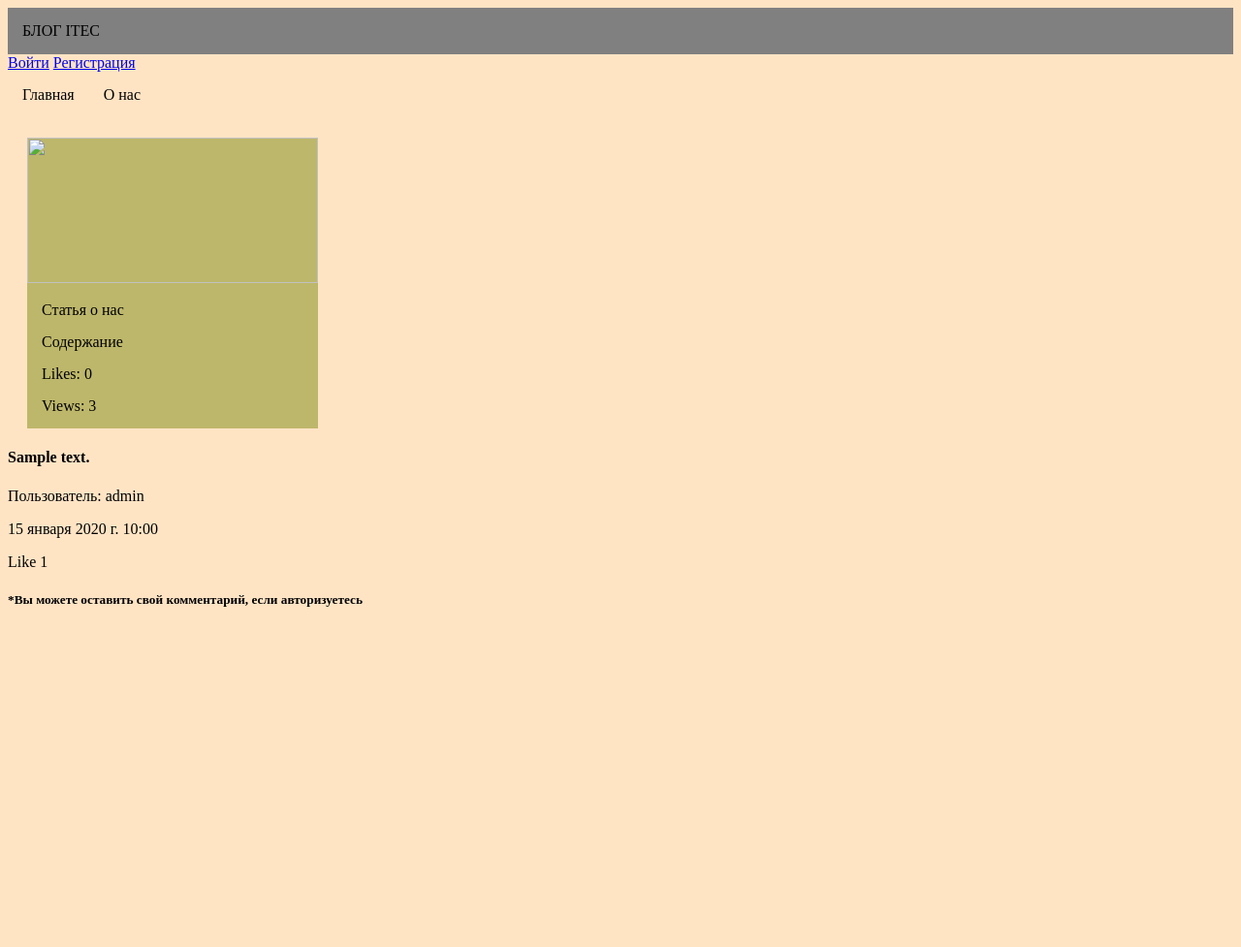
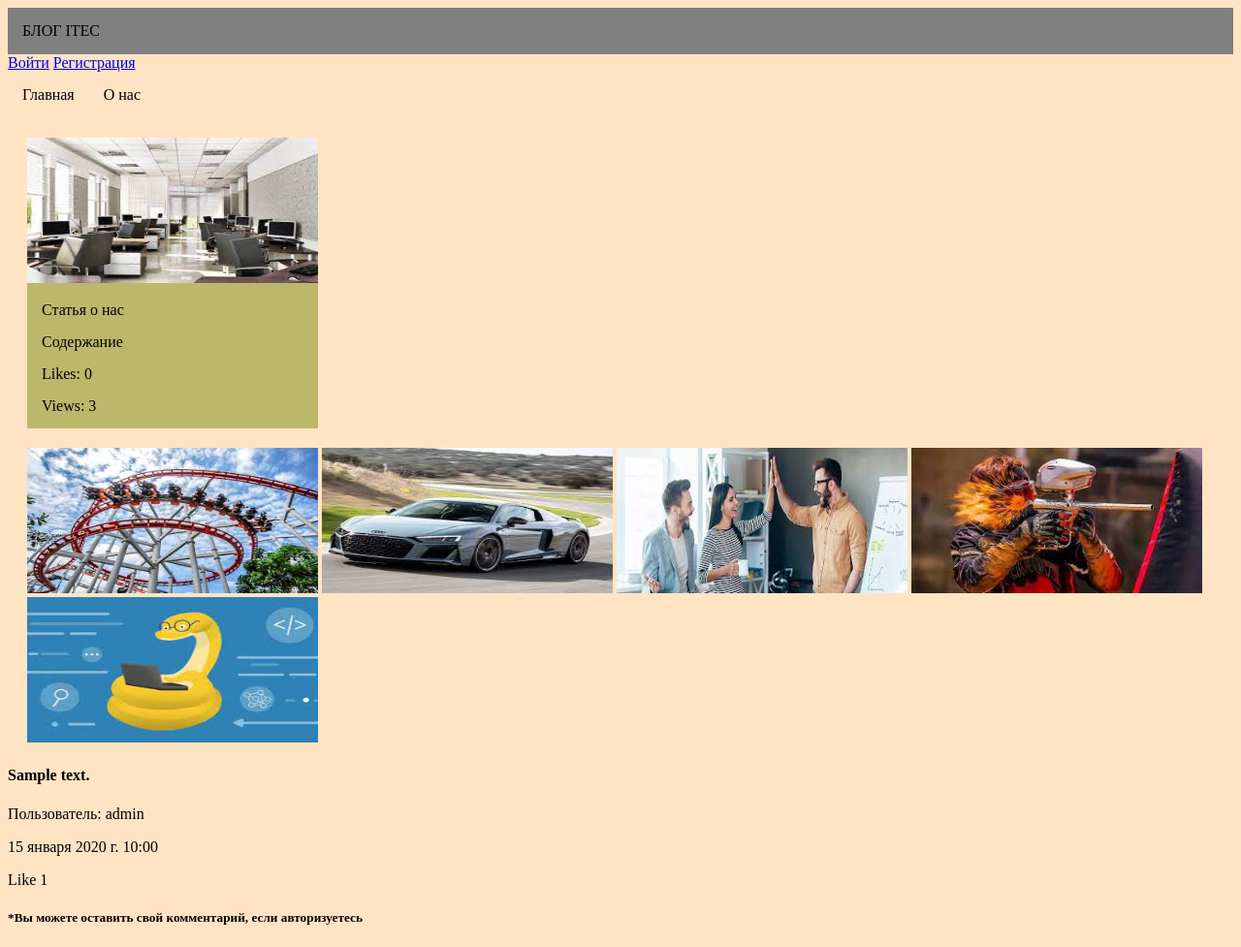
Before and after one commit to GeorgeLapidus/Blog, a Django app: page /post_detail/1 in a window 1280 px wide. Shown: the whole page at 97% size. Before the commit the page ends 626 px from the top, so only its background shows below. Run offline with Django 4.2, Linux system fonts and the light colour scheme; data comes from the database, SQL or seed files in the repository; both versions use the stored data as it was after the commit; tables that the repository leaves empty hold one stand-in row (values such as "Sample post"); parts of the project's set-up code (start-up, migrations or seed data) failed here and were passed over.

Commit message:
added additional images to post model

```diff
--- a/main/models.py
+++ b/main/models.py
@@ -6,6 +6,7 @@ from account.models import BlogUser
 
 
 class Category(models.Model):
+    """Класс категорий новостей"""
     title = models.CharField(max_length=200, verbose_name="Название")
 
     class Meta:
@@ -18,6 +19,7 @@ class Category(models.Model):
 
 
 class Post(models.Model):
+    """Класс новостей"""
     category = models.ForeignKey('Category', on_delete=models.CASCADE, verbose_name="Категория")
     title = models.CharField(max_length=200, verbose_name="Название")
     description = models.TextField(verbose_name="Содержание")
@@ -30,7 +32,7 @@ class Post(models.Model):
     views = models.IntegerField(default=0, blank=True, verbose_name="Просмотры")
 
     class Meta:
-        ordering = ['title']
+        ordering = ['created']
         verbose_name = 'Статью'
         verbose_name_plural = 'Статьи'
 
@@ -39,6 +41,16 @@ class Post(models.Model):
 
     def get_absolute_url(self):
         return reverse('main:post_detail', args=[self.id])
+
+
+class PostAdditionalImage(models.Model):
+    """Класс дополнительных изображений к новостям"""
+    post = models.ForeignKey(Post, on_delete=models.CASCADE, verbose_name='Статья')
+    image = models.ImageField(upload_to='images', blank=True, verbose_name='Изображение')
+
+    class Meta:
+        verbose_name = 'Дополнительное изображение'
+        verbose_name_plural = 'Дополнительные изображения'
 
 
 class Comment(models.Model):
--- a/main/templates/category_post.html
+++ b/main/templates/category_post.html
@@ -5,7 +5,7 @@
     {% for post in posts %}
     <a href="{{ post.get_absolute_url }}" style="text-decoration: none; color: black">
         <div class="item_card" style="width: 300px; height: 300px; margin: 20px; background: darkkhaki;">
-            <img src="{{ post.images.url }}" alt="" style="width:300px; height:150px">
+            <img src="{{ post.image.url }}" alt="" style="width:300px; height:150px">
             <p style="margin: 15px;">{{ post.title }}</p>
             <p style="margin: 15px;">{{ post.briefdescription }}</p>
             <p style="margin: 15px;">{{ post.likes }}</p>
--- a/main/templates/post_detail.html
+++ b/main/templates/post_detail.html
@@ -1,12 +1,19 @@
 {% extends "start_page.html" %}
 
 {% block content %}
-<div class="item_card" style="width: 300px; height: 300px; margin: 20px; background: darkkhaki;">
-    <img src="{{ post.images.url }}" alt="" style="width:300px; height:150px">
+<div style="width: 300px; height: 300px; margin: 20px; background: darkkhaki;">
+    <img src="{{ post.image.url }}" style="width:300px; height:150px">
     <p style="margin: 15px;">{{ post.title }}</p>
     <p style="margin: 15px;">{{ post.description }}</p>
     <p style="margin: 15px;">Likes: {{ post.likes }}</p>
     <p style="margin: 15px;">Views: {{ post.views }}</p>
+</div>
+<div style="margin: 20px;">
+    {% if post_additional_images %}
+    {% for additional_image in post_additional_images %}
+    <img src="{{ additional_image.image.url }}" style="width:300px; height:150px">
+    {% endfor %}
+    {% endif %}
 </div>
 
     {%  for comment in comments %}
--- a/main/templates/start_page.html
+++ b/main/templates/start_page.html
@@ -40,7 +40,7 @@
         {% for post in posts %}
         <a href="{{ post.get_absolute_url }}" style="text-decoration: none; color: black">
             <div class="item_card" style="width: 300px; height: 300px; margin: 20px; background: darkkhaki;">
-                <img src="{{ post.images.url }}" alt="" style="width:300px; height:150px">
+                <img src="{{ post.image.url }}" alt="" style="width:300px; height:150px">
                 <p style="margin: 15px;">{{ post.title }}</p>
                 <p style="margin: 15px;">{{ post.briefdescription }}</p>
                 <p style="margin: 15px;">Likes: {{ post.likes }}</p>
--- a/main/views.py
+++ b/main/views.py
@@ -12,6 +12,7 @@ from rest_framework.response import Response
 
 
 def start_page(request):
+    """Функция вывода стартовой страницы"""
     categories = Category.objects.all()
     posts = Post.objects.all()
     form = EmailsForm()
@@ -28,6 +29,7 @@ def post_detail(request, id):
 
     categories = Category.objects.all()
     post = Post.objects.get(id=id)
+    post_additional_images = post.postadditionalimage_set.all()
 
     'Счётчик просмотров'
     if request.method == 'GET':
@@ -42,7 +44,7 @@ def post_detail(request, id):
             comment = Comment(text=request.POST.get("text"), post_id=id, user=user)
             comment.save()
             return render(request, 'success_add_comment.html')
-    context = {'categories': categories, 'post': post, 'form': form, 'comments': comments}
+    context = {'categories': categories, 'post': post, 'post_additional_images': post_additional_images, 'form': form, 'comments': comments}
     return render(request, 'post_detail.html', context)
 
 
```
Also changed, not shown: main/admin.py (+15 -2 lines), account/migrations/0001_initial.py, db.sqlite3, main/migrations/0001_initial.py, main/migrations/0002_alter_comment_options_rename_like_post_likes_and_more.py (deleted), main/migrations/0003_alter_category_title_alter_post_author_and_more.py (deleted), media/images/library_ban.jpg (deleted).
